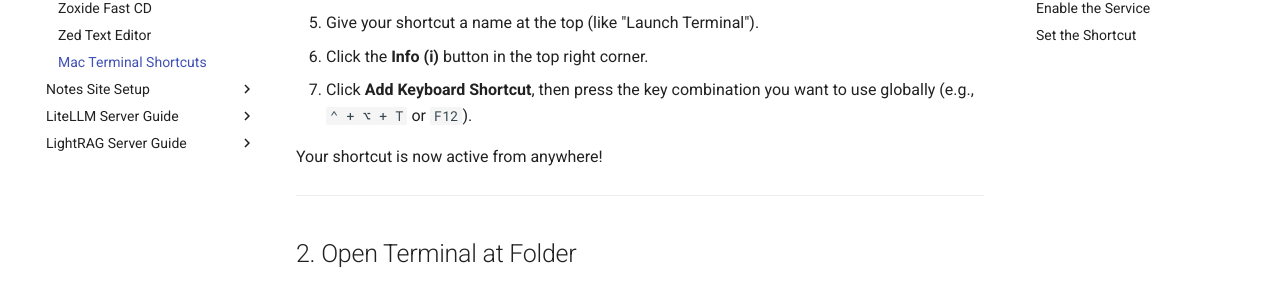
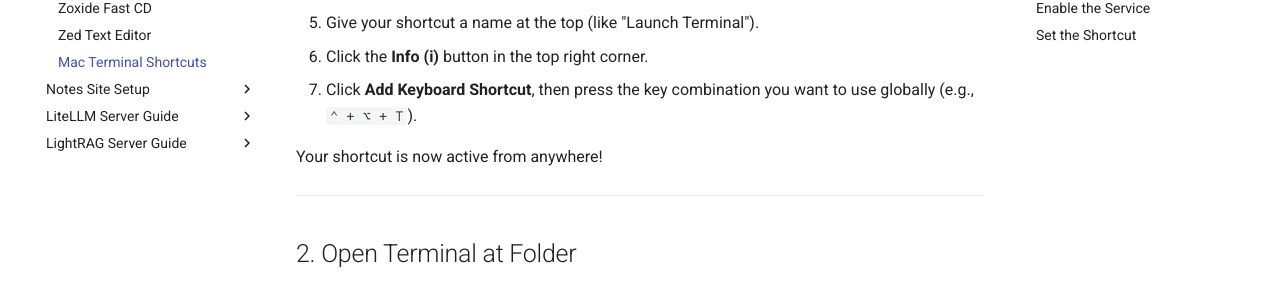
Before and after one commit to kbhatiya999/rag-notes, an MkDocs documentation site: the page built from docs/dev-tools/mac-terminal-shortcuts.md, in a window 1280 px wide and 900 px high, scrolled down 385 px. Shown: the part 154-444 px from the top of the window. Built offline with MkDocs 1.6.1 and Material for MkDocs 9.7.7, drawn with Linux system fonts in a browser that asks for light colours; comment, search, counter and statistics services are not loaded.

Commit message:
Refined global shortcut instructions and index page shortcut link.

```diff
--- a/docs/dev-tools/mac-terminal-shortcuts.md
+++ b/docs/dev-tools/mac-terminal-shortcuts.md
@@ -12,7 +12,7 @@ This creates a true global hotkey (e.g., `⌃ + ⌥ + T`) that will instantly la
 4. Click the faded "App" variable in the action block and select **Terminal**.
 5. Give your shortcut a name at the top (like "Launch Terminal").
 6. Click the **Info (i)** button in the top right corner.
-7. Click **Add Keyboard Shortcut**, then press the key combination you want to use globally (e.g., `⌃ + ⌥ + T` or `F12`).
+7. Click **Add Keyboard Shortcut**, then press the key combination you want to use globally (e.g., `⌃ + ⌥ + T`).
 
 Your shortcut is now active from anywhere!
 
```
Also changed, not shown: docs/index.md (+1 -1 lines).
